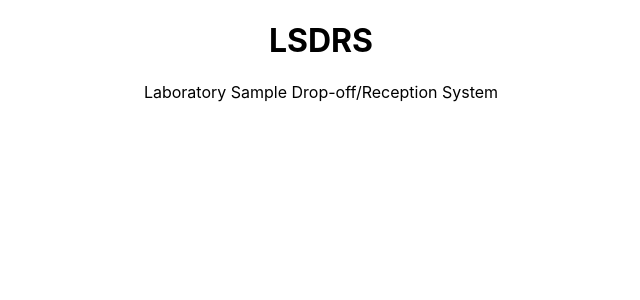
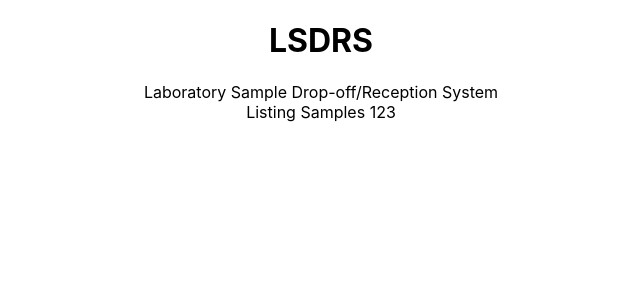
Before and after one commit to jlmichels/lsdrs, a React (Create React App) app: page / in a window 1280 px wide. Shown: the top 300 px of the page, without its empty margins (319-959 px from the left). Built offline with nearby package versions, Linux system fonts and the light colour scheme.

Commit message:
Implement listSamples export/import

```diff
--- a/src/App.js
+++ b/src/App.js
@@ -1,5 +1,6 @@
 import './App.css';
 import React from 'react';
+import ListSamples from './listSamples';
 
 function App() {
   return (
@@ -8,6 +9,7 @@ function App() {
         <h1>LSDRS</h1>
         Laboratory Sample Drop-off/Reception System
       </header>
+      <ListSamples/>
     </div>
   );
 }
--- a/src/listSamples.js
+++ b/src/listSamples.js
@@ -0,0 +1,11 @@
+import React from 'react';
+
+function ListSamples() {
+    return (
+        <React.Fragment>
+            Listing Samples 123
+        </React.Fragment>
+    );
+};
+
+export default ListSamples;
```
